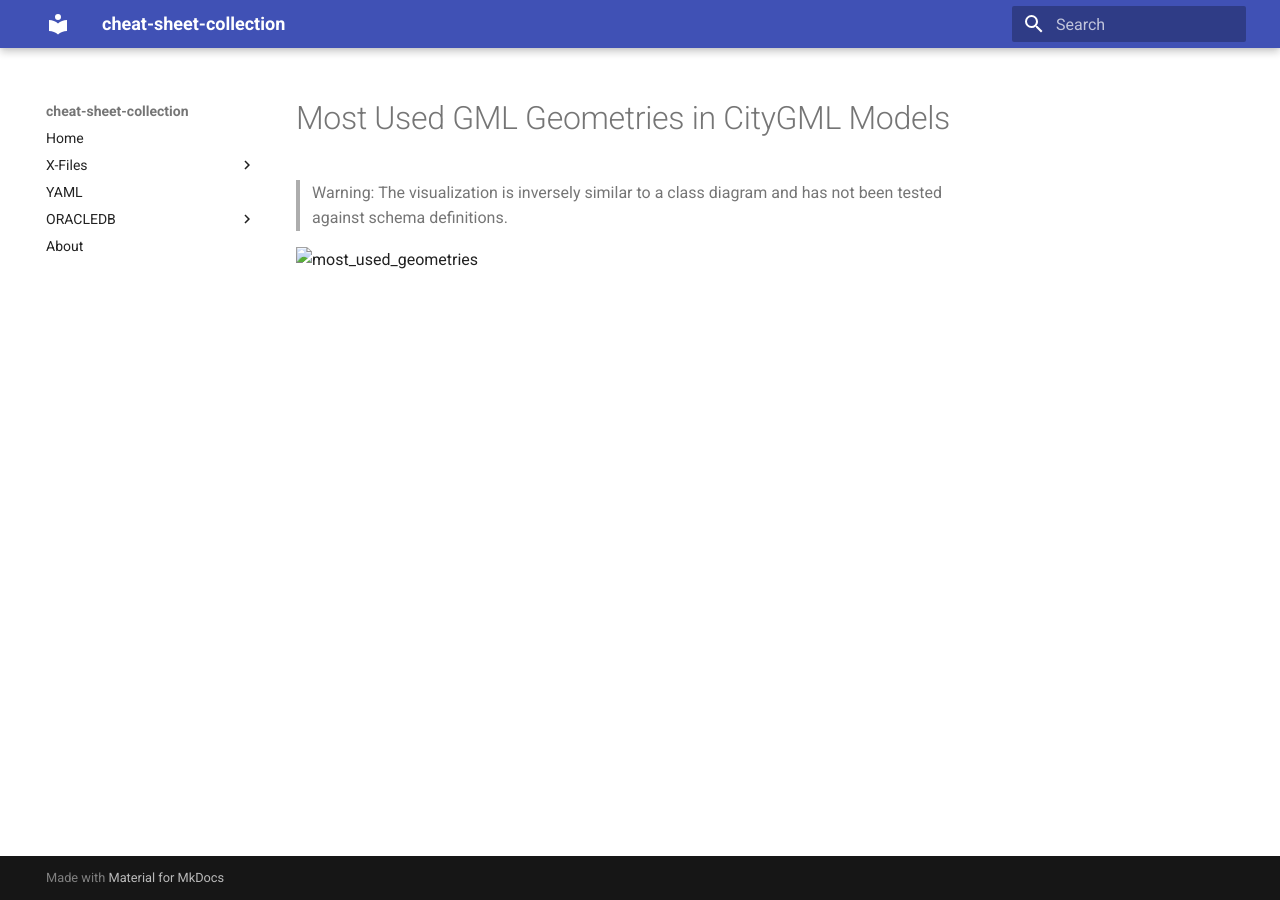
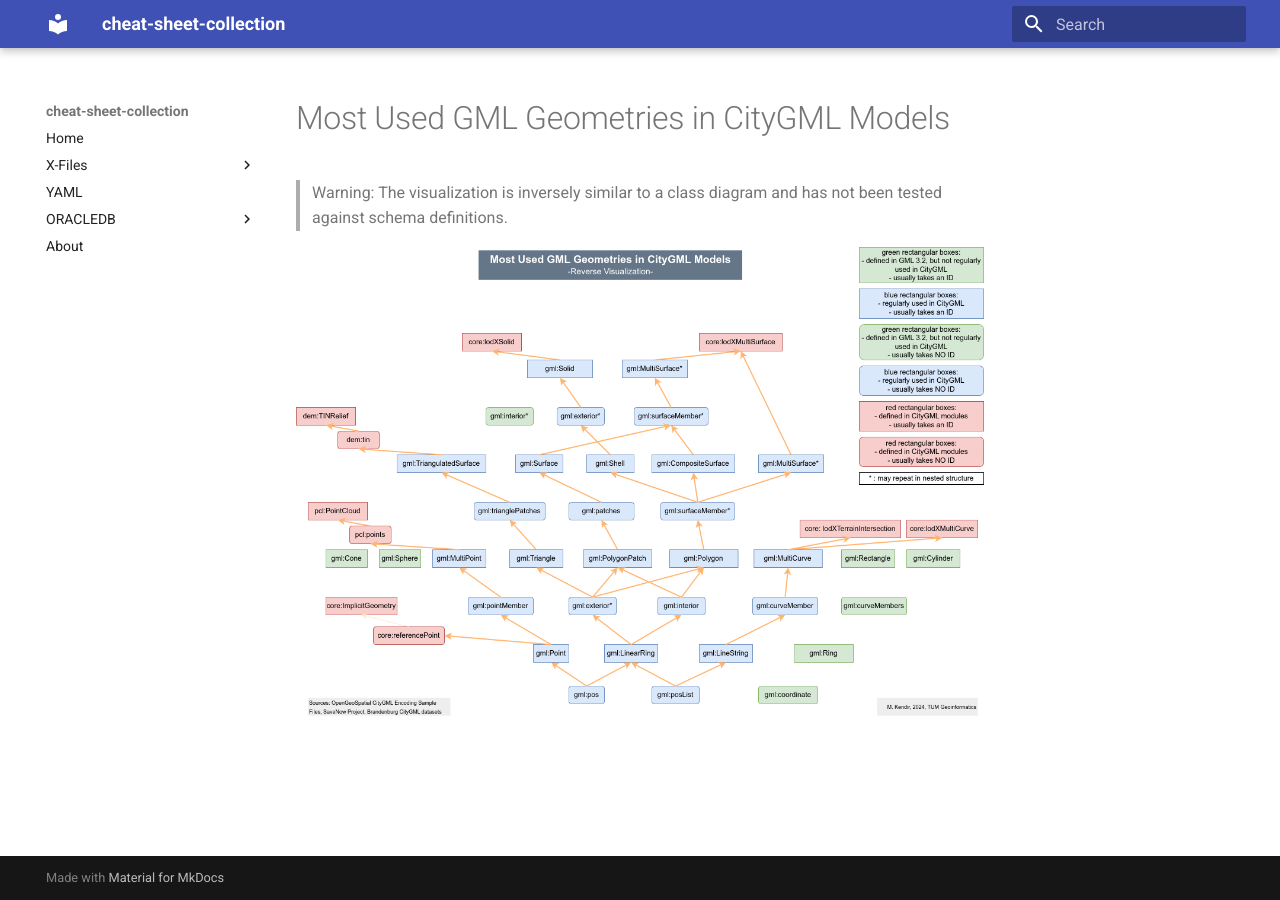
Before and after one commit to muratkendir/cheat-sheet-collection, an MkDocs documentation site: the page built from docs/city-files/citygml_vs_gml.md, in a window 1280 px wide. Built offline with MkDocs 1.6.1 and Material for MkDocs 9.7.7, drawn with Linux system fonts in a browser that asks for light colours.

Commit message:
bug fixed

```diff
--- a/docs/city-files/citygml_vs_gml.md
+++ b/docs/city-files/citygml_vs_gml.md
@@ -2,4 +2,4 @@
 
 > Warning: The visualization is inversely similar to a class diagram and has not been tested against schema definitions.
 
-![most_used_geometries](images/most_used_geometries_in_citygml_inherited_from_gml_drawio.png)
+![most_used_geometries](../images/most_used_geometries_in_citygml_inherited_from_gml_drawio.png)
```
Also changed, not shown: site/index.html, site/search/search_index.json, site/sitemap.xml, 1 other file.
